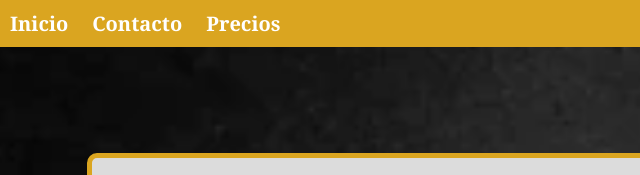
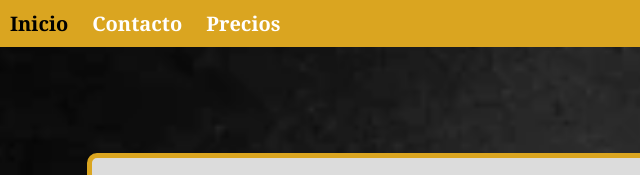
Before and after one commit to Francozelione1/SoundAlarm, a plain HTML site: page pages/Precios.html in a window 1280 px wide. In both pictures the pointer is over the link "Inicio". Shown: the top 175 px of the page, 0-640 px from the left. Drawn offline with Linux system fonts and the light colour scheme.

Commit message:
Second repository

```diff
--- a/css/style.css
+++ b/css/style.css
@@ -186,16 +186,11 @@ h3{
 }
 
 .article1{
-
         color: rgb(255, 255, 255);
         margin-top: 50px;
-
-
-
 }
 
 .article1__titulo{
-
         display: inline;
         margin-right: 150px;
 }
@@ -250,7 +245,6 @@ h3{
 }
 
 .footer li{
-
     padding-right: 20px;
 
 }
--- a/css/style2.css
+++ b/css/style2.css
@@ -25,6 +25,13 @@ a{
     font-family: Cambria, Cochin, Georgia, Times, 'Times New Roman', serif;
     font-size: 20px;
     font-weight: bold;
+    transition: 1s;
+}
+
+a:hover{
+
+    color: black;
+
 }
 
 .fondo2{
--- a/css/style3.css
+++ b/css/style3.css
@@ -24,6 +24,11 @@ a{
     font-family: Cambria, Cochin, Georgia, Times, 'Times New Roman', serif;
     font-size: 20px;
     font-weight: bold;
+    transition: 1s;
+}
+
+a:hover{
+    color: black;
 }
 
 .fondo3{
```
